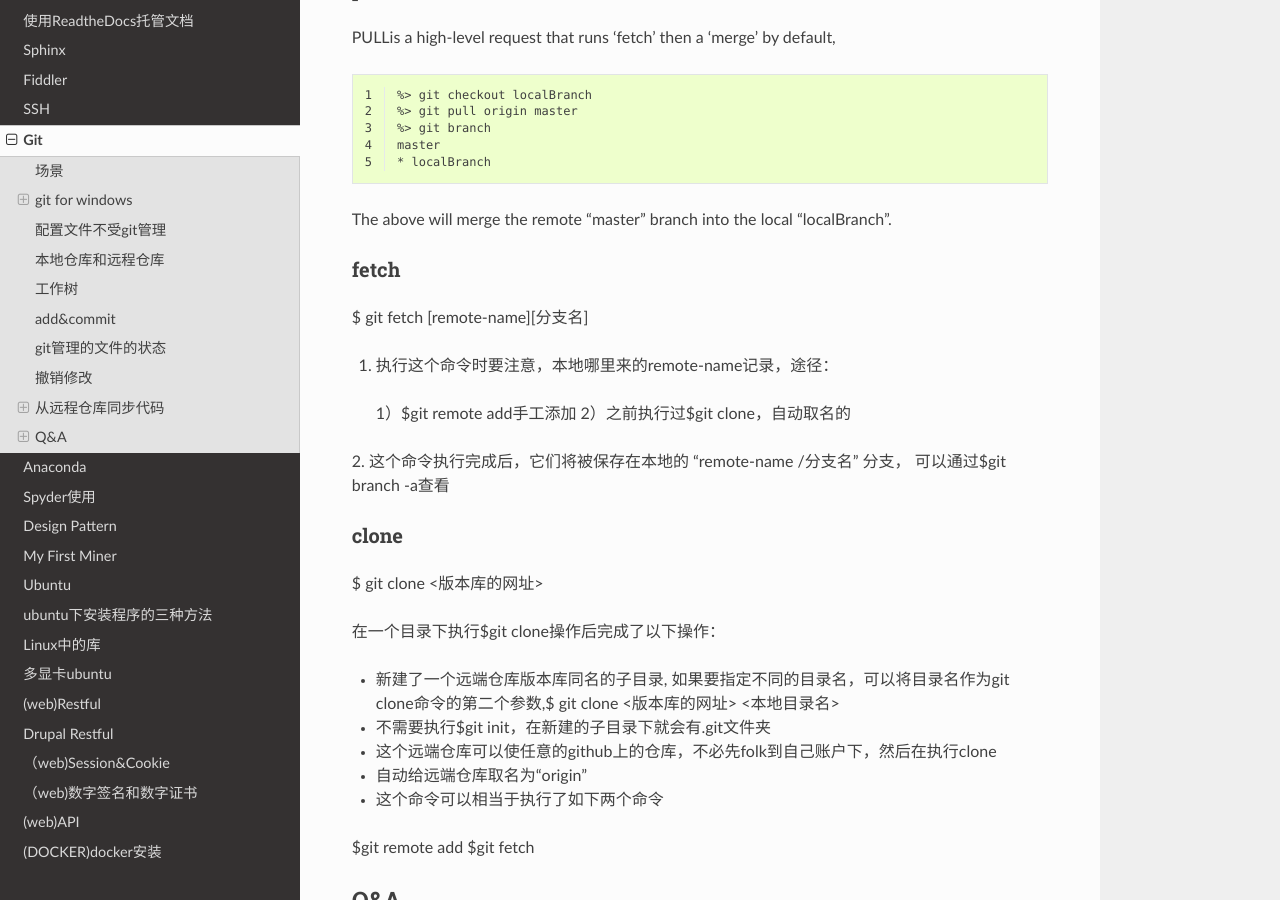
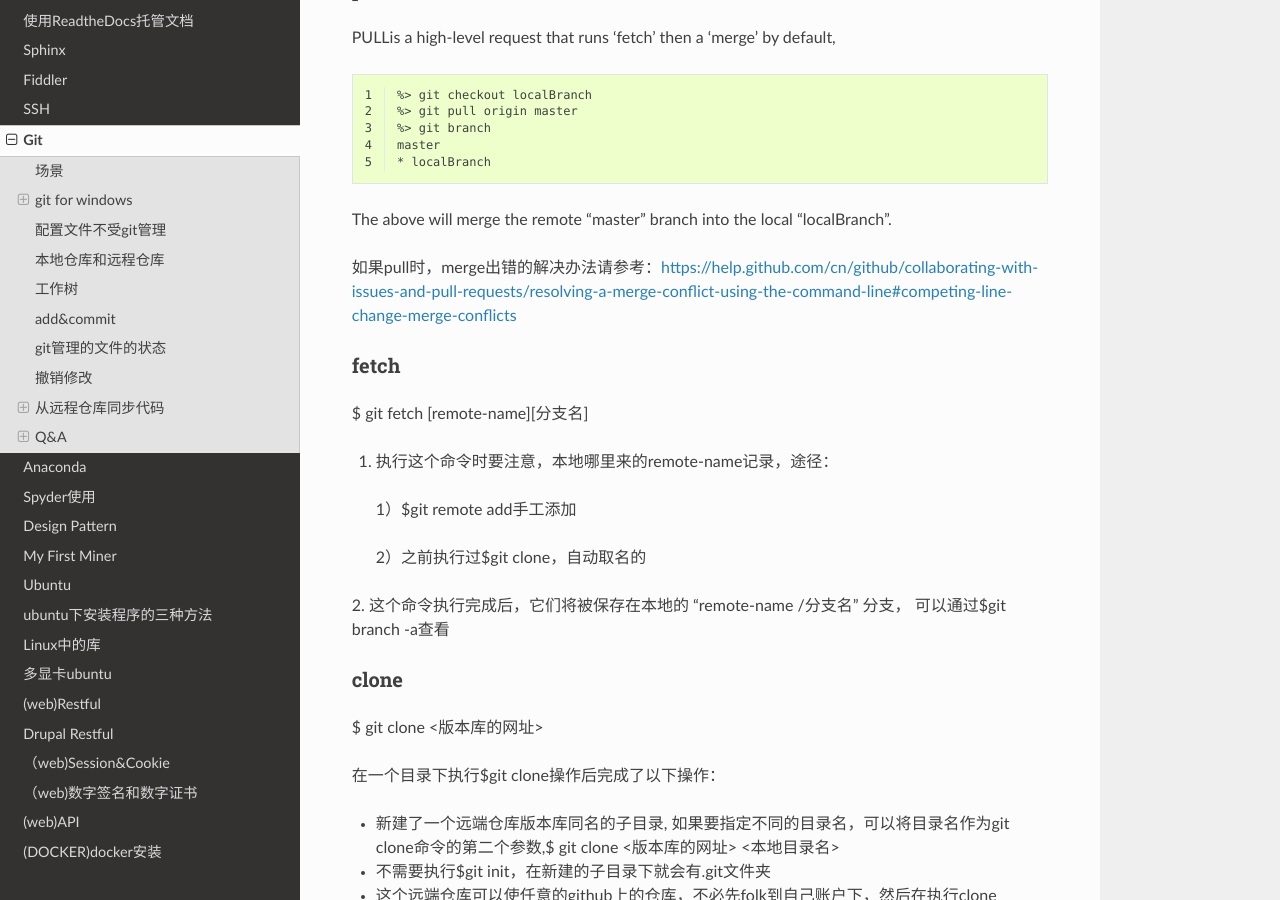
Before and after one commit to yiwenliu/util-notes, a Sphinx documentation site: the page built from source/git.rst, in a window 1280 px wide and 900 px high, scrolled down 3979 px. Built offline with Sphinx 7.4.7 and the Read the Docs theme 2.0.0, drawn with Linux system fonts in a browser that asks for light colours.

Commit message:
20191213

```diff
--- a/source/git.rst
+++ b/source/git.rst
@@ -124,6 +124,8 @@ PULLis a high-level request that runs ‘fetch’ then a ‘merge’ by default,
 
 The above will merge the remote “master” branch into the local “localBranch”.
 
+如果pull时，merge出错的解决办法请参考：https://help.github.com/cn/github/collaborating-with-issues-and-pull-requests/resolving-a-merge-conflict-using-the-command-line#competing-line-change-merge-conflicts
+
 fetch
 ^^^^^^^
 $ git fetch [remote-name][分支名]
@@ -131,6 +133,7 @@ $ git fetch [remote-name][分支名]
 1. 执行这个命令时要注意，本地哪里来的remote-name记录，途径：
 
   1）$git remote add手工添加
+
   2）之前执行过$git clone，自动取名的
 
 2. 这个命令执行完成后，它们将被保存在本地的 "remote-name /分支名" 分支，
```
